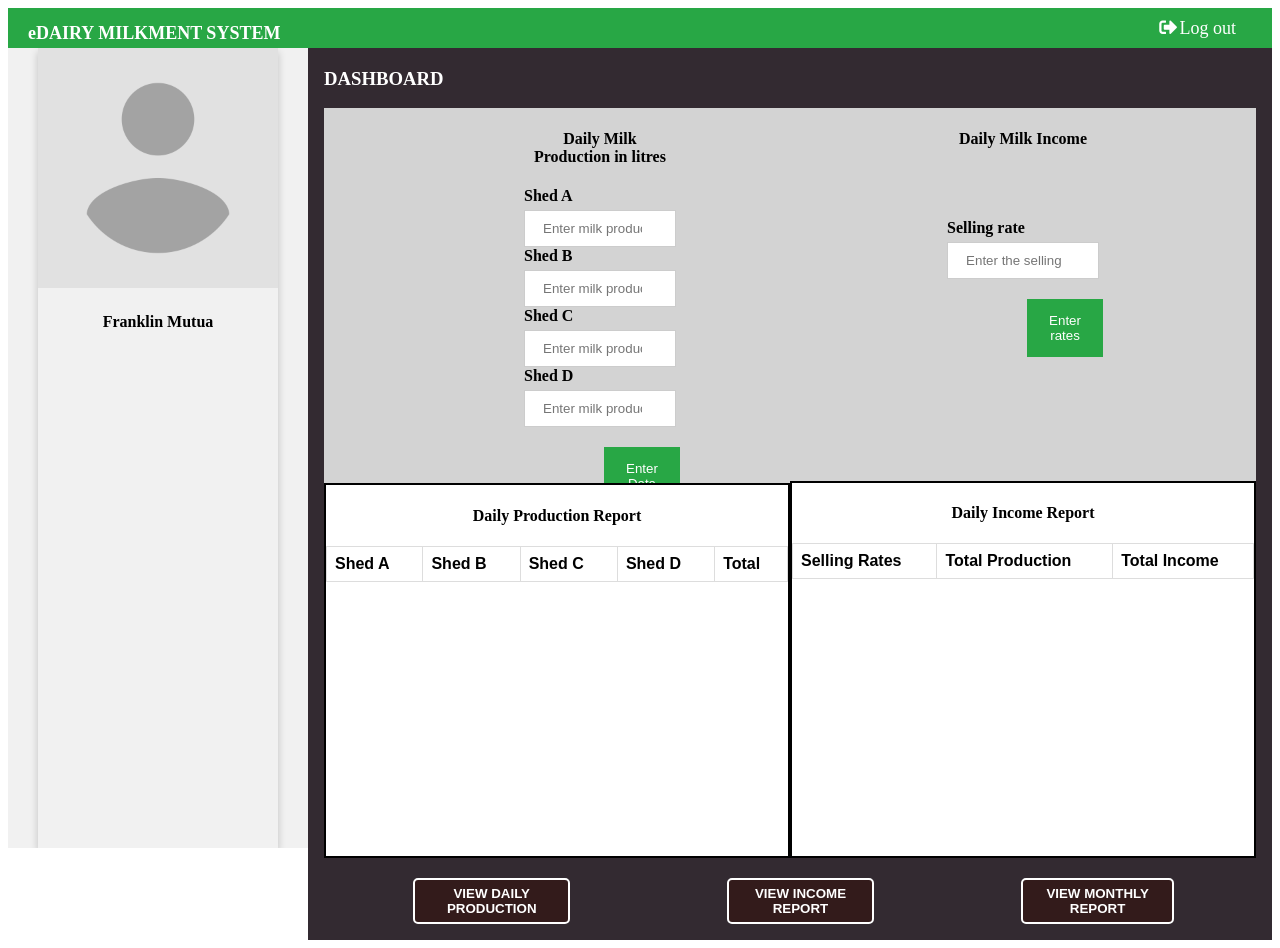
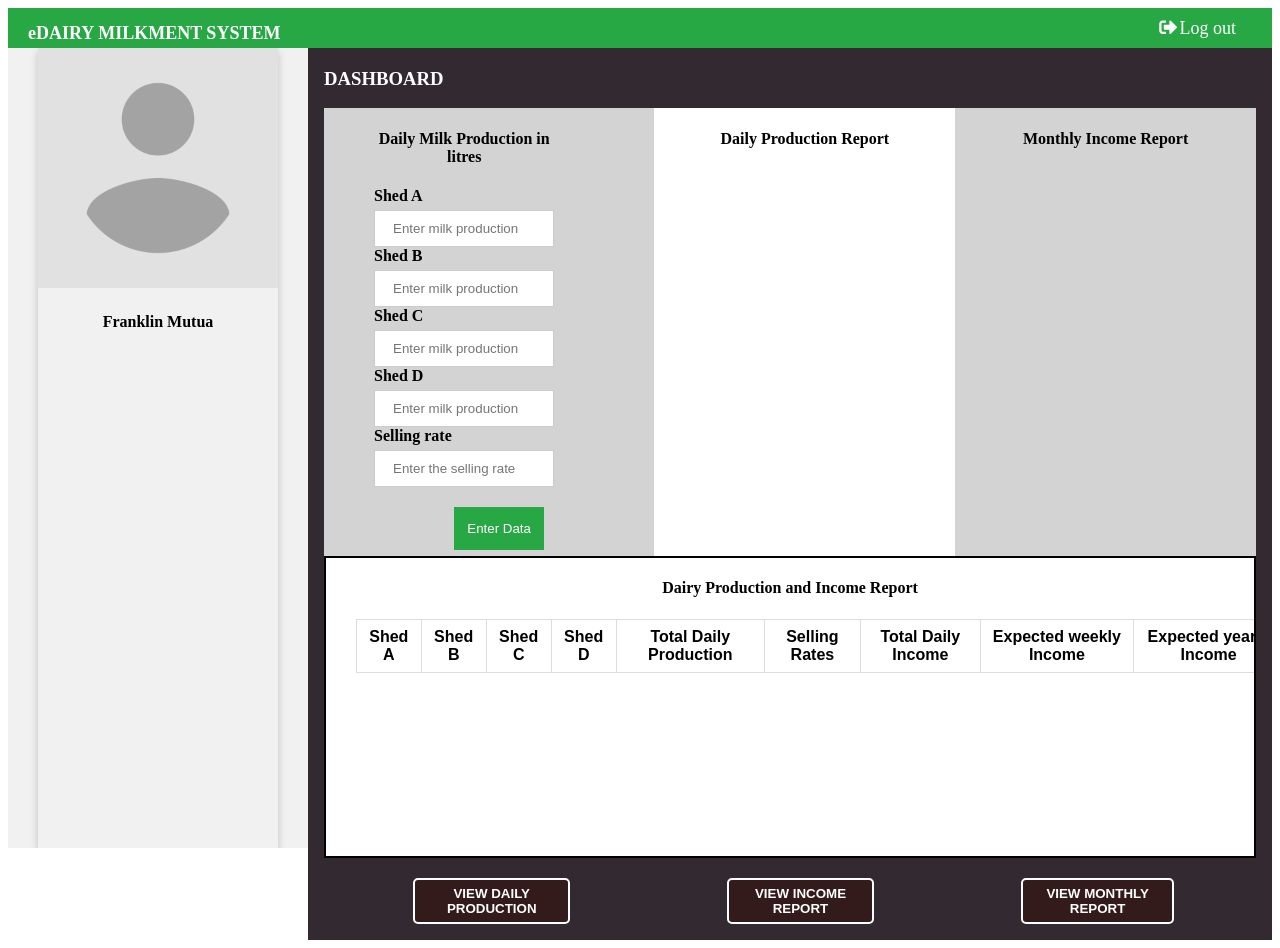
Before and after one commit to MutuaFranklin/Dairy-Business, a plain HTML site: page index.html in a window 1280 px wide. Drawn offline with Linux system fonts and the light colour scheme.

Commit message:
dashboard changes

```diff
--- a/Javascript/main.js
+++ b/Javascript/main.js
@@ -1,5 +1,4 @@
-
-  function signUp(e) {
+function signUp(e) {
     var username = document.getElementById("username");
     var email = document.getElementById("email");
     var password = document.getElementById("password");
@@ -62,6 +61,13 @@ function displayData(){
     var shedD = document.getElementById("shedD").value;
 
     var total = parseFloat(shedA) + parseFloat(shedB)+parseFloat(shedC)+parseFloat(shedD);
+    var sellingPrice = document.getElementById("sp").value;
+    var dIncome = parseFloat(sellingPrice) * parseFloat(total);
+    var wIncome = parseFloat(dIncome) * parseFloat(7);
+    var yIncome = parseFloat(dIncome) * parseFloat(366);
+
+
+
 
 
 
@@ -78,6 +84,13 @@ function displayData(){
     var cell3 = newRow.insertCell(2);
     var cell4 = newRow.insertCell(3);
     var cell5 = newRow.insertCell(4);
+    var cell6 = newRow.insertCell(5);
+    var cell7 = newRow.insertCell(6);
+    var cell8 = newRow.insertCell(7);
+    var cell9 = newRow.insertCell(8);
+
+
+
 
 
     cell1.innerHTML = shedA;
@@ -85,6 +98,12 @@ function displayData(){
     cell3.innerHTML = shedC;
     cell4.innerHTML = shedD;
     cell5.innerHTML = total;
+    cell6.innerHTML = sellingPrice;
+    cell7.innerHTML = dIncome;
+    cell8.innerHTML = wIncome;
+    cell9.innerHTML = yIncome;
+
+
 
 
 
@@ -148,7 +167,6 @@ function productionDisplay(){
     var shedB = document.getElementById("shedB").value;
     var shedC = document.getElementById("shedC").value;
     var shedD = document.getElementById("shedD").value;
-
 
     alert(" Your production in Shed A 510 litres per day \n Your production in Shed B 308 litres per day \n Your production in Shed C 486 litres per day \n Your production in Shed D 572 litres per day \n The total production is 1876 litres per day");
 
--- a/Styles/styles.css
+++ b/Styles/styles.css
@@ -87,7 +87,6 @@
 
 .milk-production{
     height: 100%;
-      width: 50%;
     background-color: lightgrey;
     display: flex;
     flex-direction: column;
@@ -95,10 +94,37 @@
 }
 
 #production-form{
-      height: 50%;
+    height: 60%;
     display: flex;
-      margin-left: 200px;
-      margin-right: 200px;
+    flex-direction: row;
+    margin-left: 50px;
+}
+
+
+#productionForm{
+  width: 30%;
+
+}
+#general-report{
+
+    width: 100%;
+    margin-left: 100px;
+    display: flex;
+    flex-direction: row;
+
+
+}
+
+.productionReport{
+  width: 50%;
+  height: auto;
+  background-color: white;
+
+}
+
+.monthlyIncome{
+  width: 50%;
+  background-color: lightgrey;
 }
 
 h4{
@@ -127,7 +153,7 @@
 
 
 #production-data{
-      height: 50%;
+    height: 40%;
     border: 2px solid black;
     overflow: scroll;
     background-color: white;
@@ -141,11 +167,13 @@
   font-family: arial, sans-serif;
   border-collapse: collapse;
   width: 100%;
+  margin-left: 30px;
+  margin-right: 30px;
 }
 
 td, th {
   border: 1px solid #dddddd;
-    text-align: left;
+  text-align: center;
   padding: 8px;
 }
 
@@ -154,32 +182,6 @@
 }
 
 
-  .income{
-    height: 100%;
-    width: 50%;
-    display: flex;
-    flex-direction: column;
-    background-color: lightgrey;
-
-
-
-
-  }
-
-  #selling-rates-form{
-    height: 35%;
-    margin: 50px 200px 0px 200px;
-    display: flex;
-    justify-content: center;
-  }
-
-  #income-report{
-    height: 50%;
-    overflow: scroll;
-    background-color: white;
-    border: 2px solid black;
-
-  }
 
 
 
--- a/index.html
+++ b/index.html
@@ -47,20 +47,44 @@
                         <label for="shed-d"><b>Shed D</b></label>
                         <input type="number" placeholder="Enter milk production in Shed D" name="shedD" id="shedD" required>
 
+                        <label for="selling"><b>Selling rate</b></label>
+                        <input type="number" placeholder="Enter the selling rate" name="selling"  id="sp" required>
+
+
                         <button id="productButton" type="submit"  onclick="return displayData();">Enter Data</button>
 
                     </form>
 
+                    <div id="general-report">
+                      <div class="productionReport">
+                        <h4>Daily Production Report</h4>
+                        <p id="A"></p>
+                        <p id="B"></p>
+                        <p id="C"></p>
+                        <p id="D"></p>
+                        <p id="total"></p>
+                      </div>
+                      <div class="monthlyIncome">
+                        <h4>Monthly Income Report</h4>
+                      </div>
+
+
+                    </div>
+
                 </div>
                 <div id="production-data">
-                    <h4>Daily Production Report</h4>
+                    <h4>Dairy Production and Income Report</h4>
                     <table id="productionData">
                       <tr>
                         <th>Shed A</th>
                         <th>Shed B</th>
                         <th>Shed C</th>
                         <th>Shed D</th>
-                        <th>Total</th>
+                        <th>Total Daily Production</th>
+                        <th>Selling Rates</th>
+                        <th>Total Daily Income</th>
+                        <th>Expected weekly Income</th>
+                        <th>Expected yearly Income</th>
                       </tr>
 
                     </table>
@@ -69,32 +93,7 @@
 
             </div>
 
-            <div class="income">
-                <h4>Daily Milk Income</h4>
-                <div id="selling-rates-form">
-                    <form id="incomeForm">
-                        <label for="selling"><b>Selling rate</b></label>
-                        <input type="number" placeholder="Enter the selling rate" name="selling"  id="sp" required>
 
-                        <button type="submit" onclick="return displayIncome();">Enter rates</button>
-                    </form>
-
-
-                </div>
-                <div id="income-report">
-                    <h4>Daily Income Report</h4>
-                    <table id="incomeDataTable">
-                      <tr>
-                        <th>Selling Rates</th>
-                        <th>Total Production</th>
-                        <th>Total Income</th>
-                      </tr>
-
-                    </table>
-
-
-                </div>
-            </div>
 
         </main>
 
```
Lines whose indentation alone changed are shown as unchanged.
